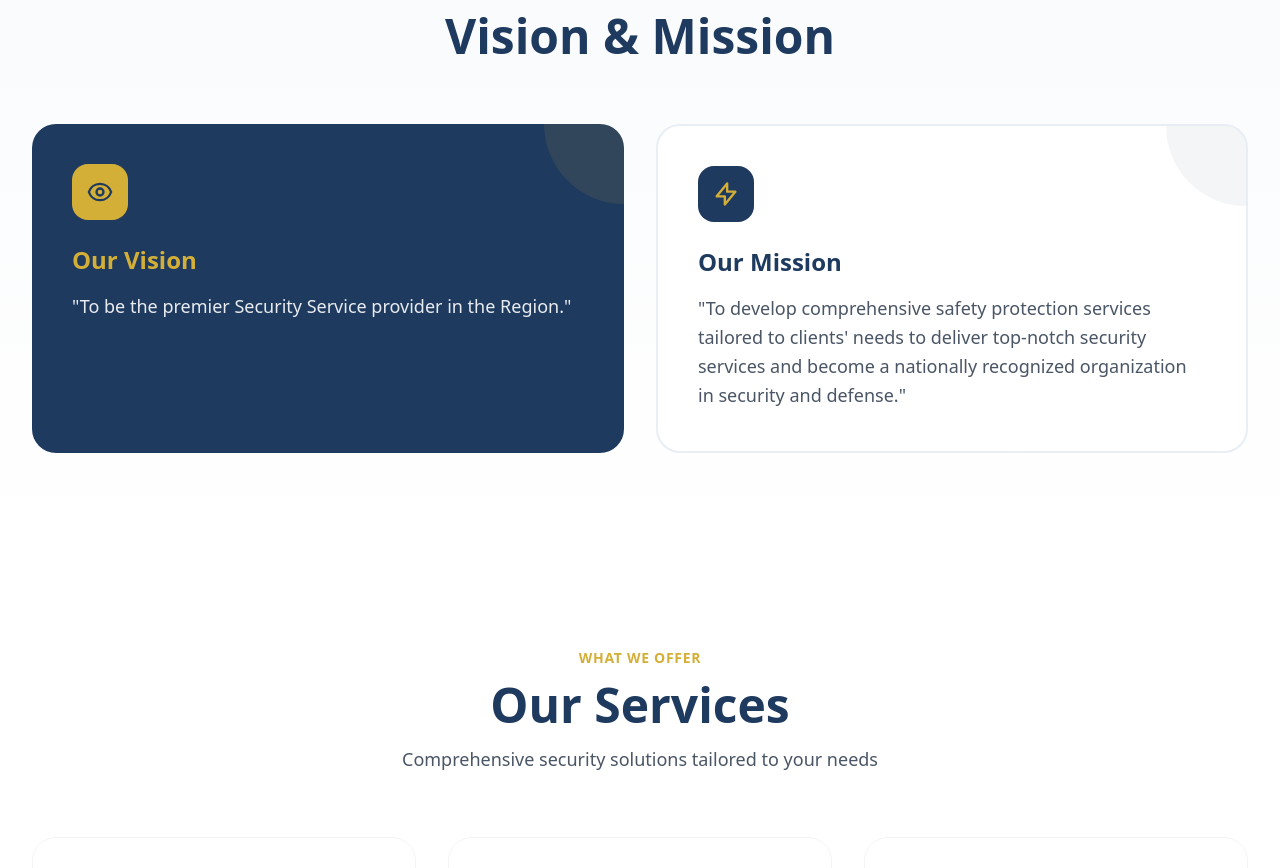
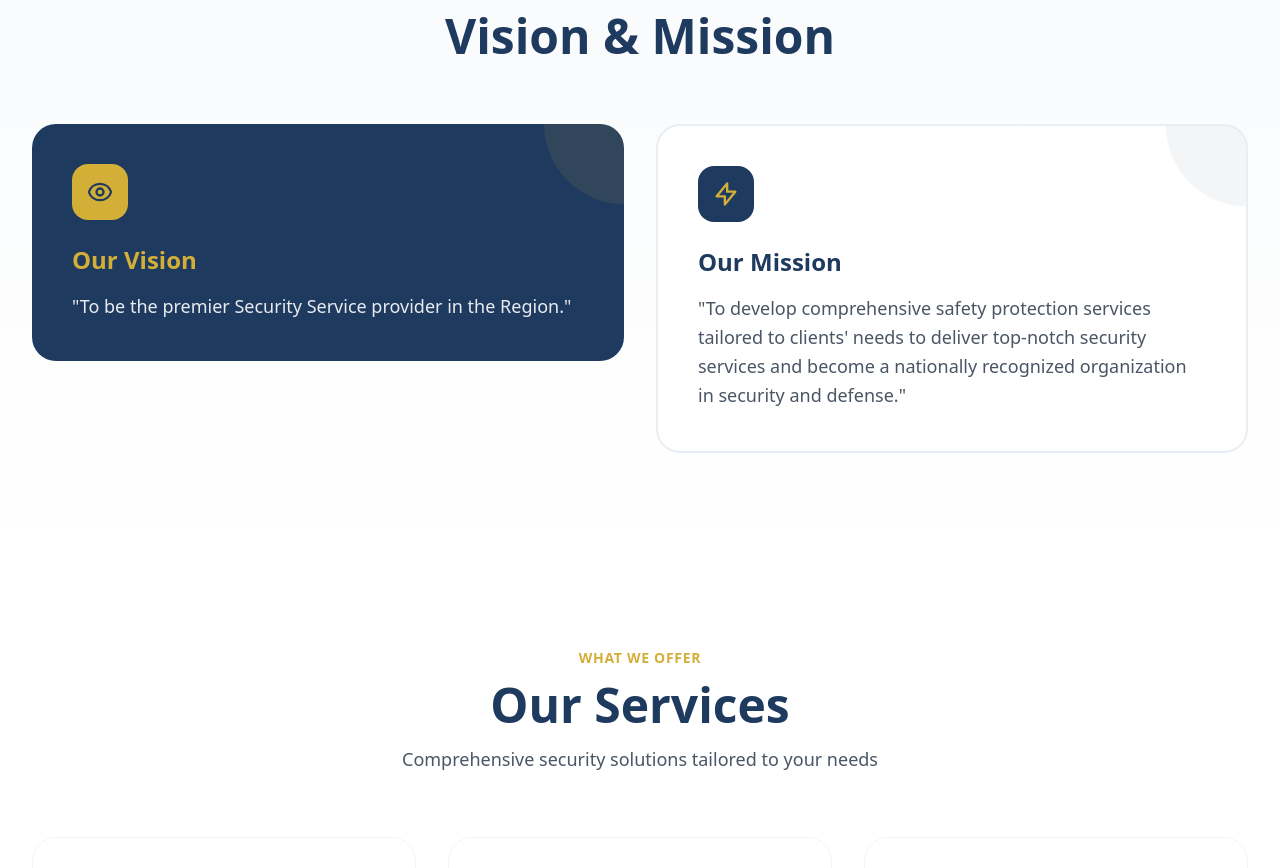
Before and after one commit to amaannn7/oracle-security, a Next.js app: page / in a window 1280 px wide. Shown: the part 2540-3408 px from the top of the page. Built offline with nearby package versions, Linux system fonts and the light colour scheme.

Commit message:
added some changes

```diff
--- a/app/care/page.tsx
+++ b/app/care/page.tsx
@@ -3,6 +3,7 @@ import Navigation from "../components/Navigation";
 import Footer from "../components/Footer";
 import Link from "next/link";
 import Image from "next/image";
+import FadeIn from "../components/FadeIn";
 
 export const metadata: Metadata = {
     title: "Care Division - Professional Caregiving Services in Sri Lanka",
@@ -85,6 +86,7 @@ export default function CarePage() {
             {/* About Care Services */}
             <section className="py-20 bg-white">
                 <div className="max-w-7xl mx-auto px-4 sm:px-6 lg:px-8">
+                    <FadeIn>
                         <div className="grid lg:grid-cols-2 gap-12 items-center mb-16">
                             <div>
                                 <h2 className="text-4xl font-bold text-[#1e3a5f] mb-6">
@@ -108,6 +110,7 @@ export default function CarePage() {
                                 <div className="absolute inset-0 bg-gradient-to-t from-[#1e3a5f]/50 to-transparent"></div>
                             </div>
                         </div>
+                    </FadeIn>
                 </div>
             </section>
 
--- a/app/clients/page.tsx
+++ b/app/clients/page.tsx
@@ -1,6 +1,7 @@
 import type { Metadata } from "next";
 import Navigation from "../components/Navigation";
 import Footer from "../components/Footer";
+import FadeIn from "../components/FadeIn";
 
 export const metadata: Metadata = {
     title: "Our Clients - Trusted by Leading Companies in Sri Lanka",
@@ -89,12 +90,14 @@ export default function ClientsPage() {
                 <div className="absolute top-0 left-0 w-full h-1 bg-gradient-to-r from-transparent via-[#d4af37] to-transparent"></div>
                 <div className="absolute bottom-0 left-0 w-full h-1 bg-gradient-to-r from-transparent via-[#d4af37] to-transparent"></div>
 
+                <FadeIn>
                     <div className="max-w-7xl mx-auto px-4 sm:px-6 lg:px-8 mb-6 sm:mb-8">
                         <h2 className="text-2xl sm:text-3xl font-bold text-center text-[#1e3a5f] mb-2">
                             Trusted by Leading Brands
                         </h2>
                         <p className="text-center text-sm sm:text-base text-gray-600">Our prestigious client portfolio</p>
                     </div>
+                </FadeIn>
 
                 <div className="relative pointer-events-none">
                     <div className="marquee">
--- /dev/null
+++ b/app/components/FadeIn.tsx
@@ -0,0 +1,42 @@
+"use client";
+
+import { useEffect, useRef, ReactNode } from "react";
+
+interface Props {
+    children: ReactNode;
+    className?: string;
+    delay?: number;
+}
+
+export default function FadeIn({ children, className = "", delay = 0 }: Props) {
+    const ref = useRef<HTMLDivElement>(null);
+
+    useEffect(() => {
+        const el = ref.current;
+        if (!el) return;
+
+        const observer = new IntersectionObserver(
+            ([entry]) => {
+                if (entry.isIntersecting) {
+                    setTimeout(() => {
+                        el.classList.add("visible");
+                    }, delay);
+                    observer.unobserve(el);
+                }
+            },
+            { threshold: 0.15 }
+        );
+
+        observer.observe(el);
+        return () => observer.disconnect();
+    }, [delay]);
+
+    return (
+        <div
+            ref={ref}
+            className={`opacity-0 translate-y-6 transition-all duration-700 ease-out [&.visible]:opacity-100 [&.visible]:translate-y-0 ${className}`}
+        >
+            {children}
+        </div>
+    );
+}
--- /dev/null
+++ b/app/components/PageTransition.tsx
@@ -0,0 +1,24 @@
+"use client";
+
+import { useEffect, useState, ReactNode } from "react";
+import { usePathname } from "next/navigation";
+
+export default function PageTransition({ children }: { children: ReactNode }) {
+    const pathname = usePathname();
+    const [show, setShow] = useState(false);
+
+    useEffect(() => {
+        setShow(false);
+        const t = requestAnimationFrame(() => setShow(true));
+        return () => cancelAnimationFrame(t);
+    }, [pathname]);
+
+    return (
+        <div
+            className={`transition-all duration-500 ease-out ${show ? "opacity-100 translate-y-0" : "opacity-0 translate-y-3"
+                }`}
+        >
+            {children}
+        </div>
+    );
+}
--- a/app/contact/page.tsx
+++ b/app/contact/page.tsx
@@ -119,7 +119,7 @@ export default function ContactPage() {
                                         </svg>
                                         <div>
                                             <p className="font-semibold">Email</p>
-                                            <a href="mailto:info@oracleservices.lk" className="text-gray-300 hover:text-[#d4af37] transition-colors">info@oracleservices.lk</a>
+                                            <a href="mailto:info@oraclesecurity.lk" className="text-gray-300 hover:text-[#d4af37] transition-colors">info@oraclesecurity.lk</a>
                                         </div>
                                     </div>
                                     <div className="flex items-start">
--- a/app/layout.tsx
+++ b/app/layout.tsx
@@ -4,6 +4,7 @@ import "./globals.css";
 import ScrollToTop from "./components/ScrollToTop";
 import ScrollToTopButton from "./components/ScrollToTopButton";
 import JsonLd from "./components/JsonLd";
+import PageTransition from "./components/PageTransition";
 
 const geistSans = Geist({
   variable: "--font-geist-sans",
@@ -109,7 +110,7 @@ export default function RootLayout({
         className={`${geistSans.variable} ${geistMono.variable} antialiased`}
       >
         <ScrollToTop />
-        {children}
+        <PageTransition>{children}</PageTransition>
         <ScrollToTopButton />
       </body>
     </html>
--- a/app/logistics/page.tsx
+++ b/app/logistics/page.tsx
@@ -3,6 +3,7 @@ import Navigation from "../components/Navigation";
 import Footer from "../components/Footer";
 import Link from "next/link";
 import Image from "next/image";
+import FadeIn from "../components/FadeIn";
 
 export const metadata: Metadata = {
     title: "Logistics Division - Transport & Distribution Services in Sri Lanka",
@@ -85,6 +86,7 @@ export default function LogisticsPage() {
             {/* Coming Soon Content */}
             <section className="py-24 bg-white">
                 <div className="max-w-6xl mx-auto px-4 sm:px-6 lg:px-8">
+                    <FadeIn>
                         <div className="grid md:grid-cols-2 gap-12 items-center">
                             {/* Image */}
                             <div className="relative h-[400px] rounded-2xl overflow-hidden shadow-2xl">
@@ -118,6 +120,7 @@ export default function LogisticsPage() {
                                 </div>
                             </div>
                         </div>
+                    </FadeIn>
 
                     {/* Contact CTA */}
                     <div className="mt-20 pt-16 border-t border-gray-200 text-center">
--- a/app/page.tsx
+++ b/app/page.tsx
@@ -5,6 +5,7 @@ import Navigation from "./components/Navigation";
 import Footer from "./components/Footer";
 import HeroCarousel from "./components/HeroCarousel";
 import CountUpStats from "./components/CountUpStats";
+import FadeIn from "./components/FadeIn";
 
 export const metadata: Metadata = {
   title: "Oracle Services (Pvt) Ltd - Premier Security, Care & Logistics in Sri Lanka",
@@ -59,6 +60,7 @@ export default function Home() {
       {/* Our Divisions Section */}
       <section id="divisions" className="py-24 bg-gradient-to-b from-white to-[#e8eef4]">
         <div className="max-w-7xl mx-auto px-4 sm:px-6 lg:px-8">
+          <FadeIn>
             <div className="text-center mb-16">
               <span className="text-[#d4af37] font-semibold text-sm uppercase tracking-wider">Our Divisions</span>
               <h2 className="text-4xl md:text-5xl font-bold text-[#1e3a5f] mt-3 mb-6">
@@ -68,6 +70,7 @@ export default function Home() {
                 Oracle Services provides comprehensive solutions across three specialized divisions
               </p>
             </div>
+          </FadeIn>
 
           <div className="grid md:grid-cols-3 gap-8">
             {/* Oracle Security */}
@@ -161,7 +164,7 @@ export default function Home() {
       <section className="py-24 bg-white relative">
         <div className="max-w-7xl mx-auto px-4 sm:px-6 lg:px-8">
           <div className="grid lg:grid-cols-2 gap-16 items-center">
-            <div className="animate-slide-in-left">
+            <FadeIn>
               <span className="text-[#d4af37] font-semibold text-sm uppercase tracking-wider">About Us</span>
               <h2 className="text-4xl md:text-5xl font-bold text-[#1e3a5f] mt-3 mb-6 leading-tight">
                 Your Trusted Service Partner
@@ -176,8 +179,8 @@ export default function Home() {
                 Learn More About Us
                 <svg className="w-4 h-4 group-hover:translate-x-1 transition-transform" fill="none" stroke="currentColor" viewBox="0 0 24 24"><path strokeLinecap="round" strokeLinejoin="round" strokeWidth={2} d="M17 8l4 4m0 0l-4 4m4-4H3" /></svg>
               </Link>
-            </div>
-            <div className="animate-slide-in-right">
+            </FadeIn>
+            <FadeIn delay={150}>
               <div className="relative">
                 {/* Main large image */}
                 <div className="relative overflow-hidden rounded-3xl shadow-2xl hover-lift mb-4">
@@ -241,7 +244,7 @@ export default function Home() {
                   </div>
                 </div>
               </div>
-            </div>
+            </FadeIn>
           </div>
         </div>
       </section>
@@ -249,14 +252,17 @@ export default function Home() {
       {/* Vision & Mission - Modern Cards */}
       <section className="py-24 bg-gradient-to-b from-[#f8fafc] to-white">
         <div className="max-w-7xl mx-auto px-4 sm:px-6 lg:px-8">
+          <FadeIn>
             <div className="text-center mb-16">
               <span className="text-[#d4af37] font-semibold text-sm uppercase tracking-wider">Our Purpose</span>
               <h2 className="text-4xl md:text-5xl font-bold text-[#1e3a5f] mt-3">
                 Vision & Mission
               </h2>
             </div>
+          </FadeIn>
           <div className="grid md:grid-cols-2 gap-8">
-            <div className="group relative bg-[#1e3a5f] p-10 rounded-3xl overflow-hidden hover-lift animate-slide-in-left">
+            <FadeIn>
+              <div className="group relative bg-[#1e3a5f] p-10 rounded-3xl overflow-hidden hover-lift">
                 <div className="absolute top-0 right-0 w-40 h-40 bg-[#d4af37]/10 rounded-full -translate-y-1/2 translate-x-1/2"></div>
                 <div className="relative z-10">
                   <div className="w-14 h-14 bg-[#d4af37] rounded-2xl flex items-center justify-center mb-6">
@@ -266,7 +272,9 @@ export default function Home() {
                   <p className="text-white/90 text-lg leading-relaxed">&quot;To be the premier Security Service provider in the Region.&quot;</p>
                 </div>
               </div>
-            <div className="group relative bg-white border-2 border-[#e8eef4] p-10 rounded-3xl overflow-hidden hover-lift animate-slide-in-right">
+            </FadeIn>
+            <FadeIn delay={150}>
+              <div className="group relative bg-white border-2 border-[#e8eef4] p-10 rounded-3xl overflow-hidden hover-lift">
                 <div className="absolute top-0 right-0 w-40 h-40 bg-[#1e3a5f]/5 rounded-full -translate-y-1/2 translate-x-1/2"></div>
                 <div className="relative z-10">
                   <div className="w-14 h-14 bg-[#1e3a5f] rounded-2xl flex items-center justify-center mb-6">
@@ -276,6 +284,7 @@ export default function Home() {
                   <p className="text-gray-600 text-lg leading-relaxed">&quot;To develop comprehensive safety protection services tailored to clients&apos; needs to deliver top-notch security services and become a nationally recognized organization in security and defense.&quot;</p>
                 </div>
               </div>
+            </FadeIn>
           </div>
         </div>
       </section>
@@ -283,6 +292,7 @@ export default function Home() {
       {/* Services - Modern Grid */}
       <section className="py-24 bg-white">
         <div className="max-w-7xl mx-auto px-4 sm:px-6 lg:px-8">
+          <FadeIn>
             <div className="text-center mb-16">
               <span className="text-[#d4af37] font-semibold text-sm uppercase tracking-wider">What We Offer</span>
               <h2 className="text-4xl md:text-5xl font-bold text-[#1e3a5f] mt-3 mb-4">
@@ -290,6 +300,7 @@ export default function Home() {
               </h2>
               <p className="text-gray-600 text-lg max-w-2xl mx-auto">Comprehensive security solutions tailored to your needs</p>
             </div>
+          </FadeIn>
           <div className="grid md:grid-cols-2 lg:grid-cols-3 gap-8">
             {[
               {
--- a/app/security/page.tsx
+++ b/app/security/page.tsx
@@ -4,6 +4,7 @@ import Footer from "../components/Footer";
 import Link from "next/link";
 import Image from "next/image";
 import CountUpStats from "../components/CountUpStats";
+import FadeIn from "../components/FadeIn";
 
 export const metadata: Metadata = {
     title: "Security Division - Professional Security Services in Sri Lanka",
@@ -98,6 +99,7 @@ export default function SecurityPage() {
             {/* Overview */}
             <section className="py-12 sm:py-20 bg-gradient-to-b from-white to-[#e8eef4]">
                 <div className="max-w-7xl mx-auto px-4 sm:px-6 lg:px-8">
+                    <FadeIn>
                         <div className="max-w-4xl mx-auto text-center mb-12 sm:mb-16">
                             <h2 className="text-2xl sm:text-4xl font-bold text-[#1e3a5f] mb-4 sm:mb-6">
                                 Comprehensive Security Solutions
@@ -106,6 +108,7 @@ export default function SecurityPage() {
                                 Oracle Security transcends the boundaries of traditional security in Sri Lanka. We offer a wide range of services from security guard services for organizations and private functions to security transport for cash and valuables, surveillance, personal/VIP bodyguards, and specialized training programs.
                             </p>
                         </div>
+                    </FadeIn>
 
                     {/* Security Images Showcase */}
                     <div className="grid md:grid-cols-2 gap-8 mb-12 sm:mb-16">
```
Also changed, not shown: app/about/page.tsx (+9 -0 lines). Lines whose indentation alone changed are shown as unchanged.
